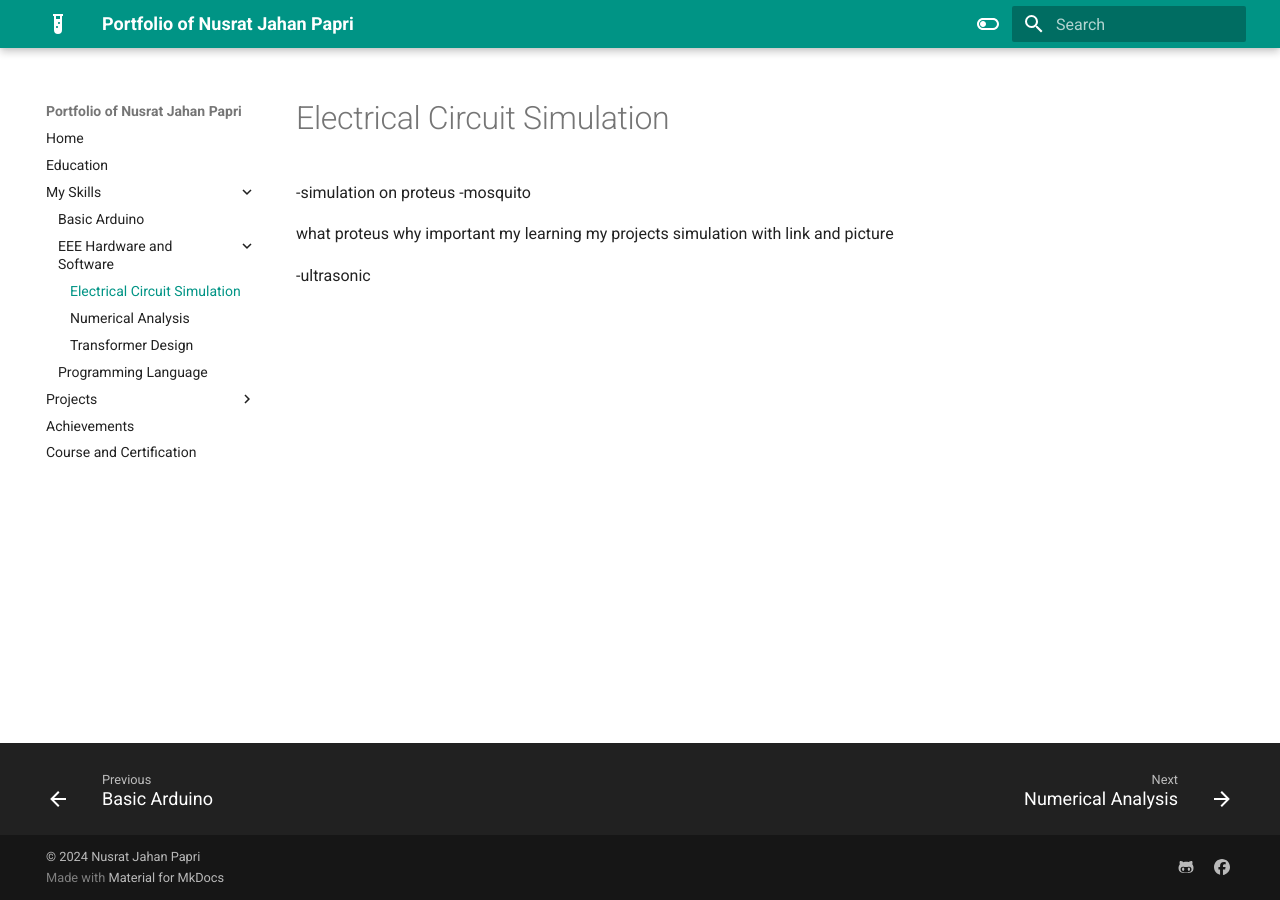
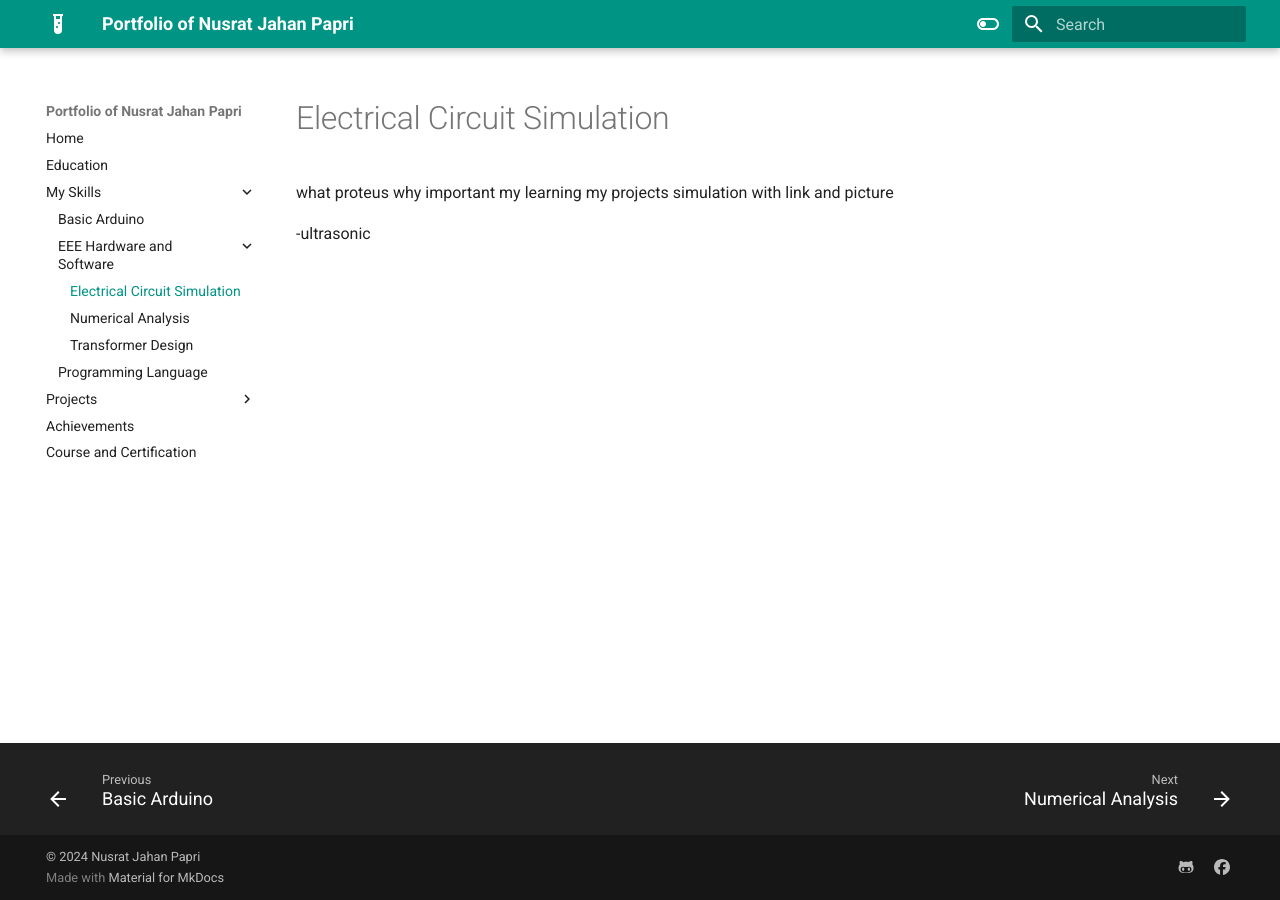
Before and after one commit to Nusrat008/papri-portfolio, an MkDocs documentation site: the page built from docs/circuit-simulation.md, in a window 1280 px wide. Built offline with MkDocs 1.6.1 and Material for MkDocs 9.7.7, drawn with Linux system fonts in a browser that asks for light colours.

Commit message:
updated circuit

```diff
--- a/docs/circuit-simulation.md
+++ b/docs/circuit-simulation.md
@@ -1,5 +1,4 @@
--simulation on proteus
--mosquito
+
 
 
 what proteus
```
